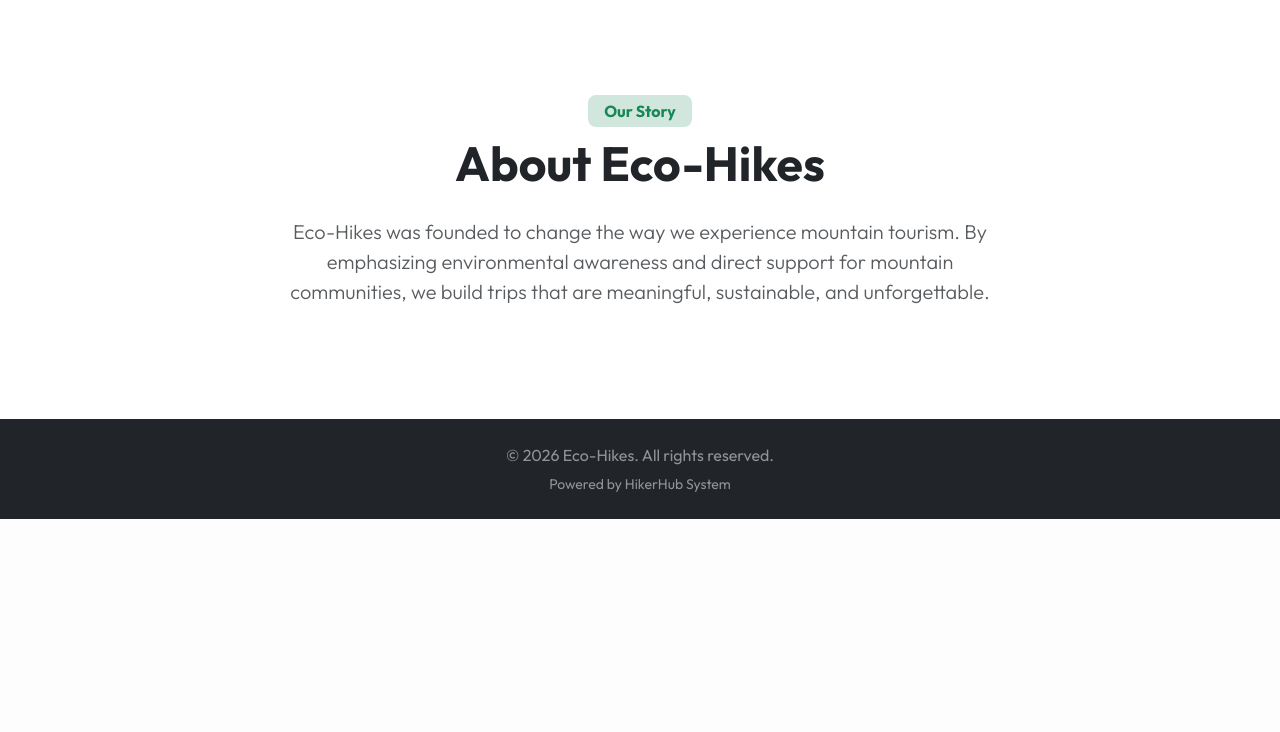
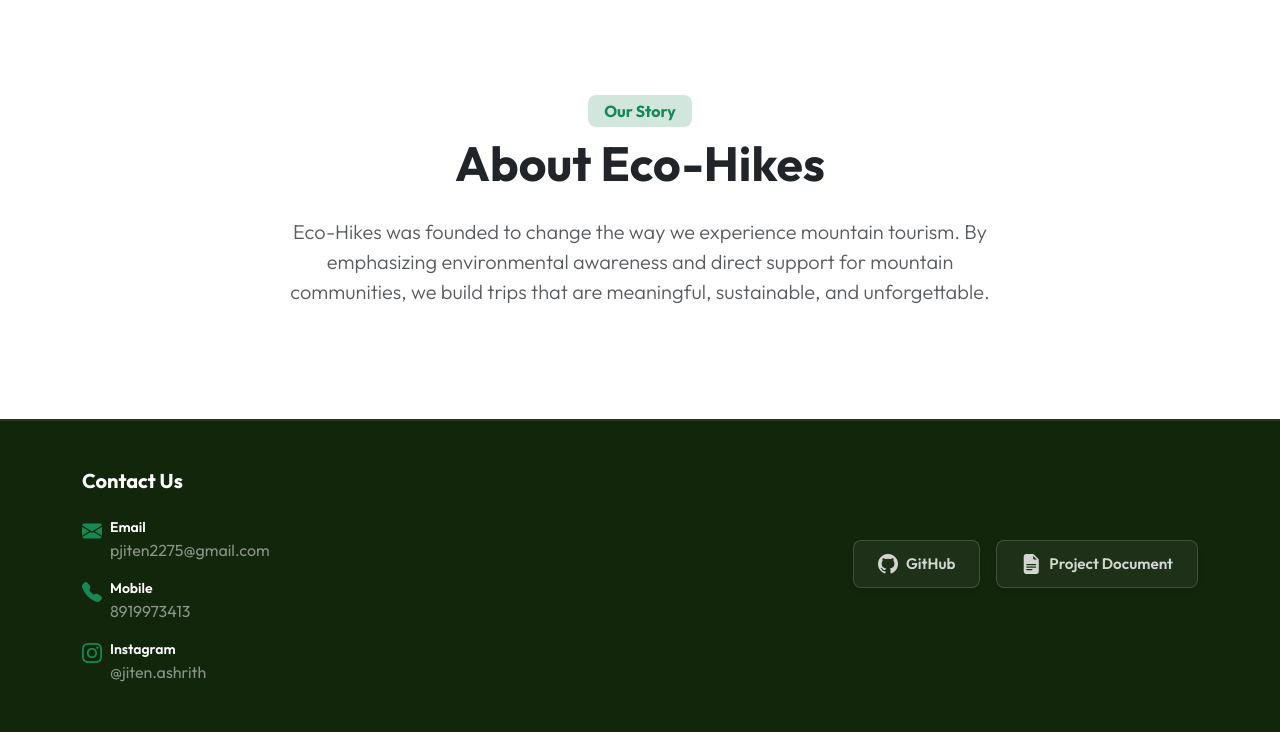
Before and after one commit to P-Jiten-2005/trekking-management-23f3001887, a Flask app: page / in a window 1280 px wide. Shown: the part 2647-3379 px from the top of the page. Before the commit the page ends 3166 px from the top, so only its background shows below. Run offline with Flask 3, Linux system fonts and the light colour scheme.

Commit message:
feat: redesign footer layout with contact details and action buttons

```diff
--- a/static/css/custom.css
+++ b/static/css/custom.css
@@ -326,3 +326,42 @@ html {
 .trek-card-link-red:hover {
     color: #64112a !important;
 }
+
+/* Footer Redesign */
+.footer-custom {
+    background-color: #12260c !important;
+    border-top: 2px solid rgba(255, 255, 255, 0.08);
+}
+
+.footer-link {
+    transition: color 0.2s ease, text-decoration 0.2s ease;
+}
+
+.footer-link:hover {
+    color: #a3e635 !important;
+    text-decoration: underline !important;
+}
+
+.btn-footer {
+    background-color: rgba(255, 255, 255, 0.05) !important;
+    color: rgba(255, 255, 255, 0.8) !important;
+    border: 1px solid rgba(255, 255, 255, 0.15) !important;
+    border-radius: 8px !important;
+    font-weight: 600;
+    font-size: 0.95rem;
+    transition: all 0.2s ease-in-out !important;
+    box-shadow: 0 4px 6px rgba(0, 0, 0, 0.05);
+}
+
+.btn-footer:hover {
+    background-color: #1E7A44 !important;
+    color: #ffffff !important;
+    border-color: #1E7A44 !important;
+    transform: translateY(-2px);
+    box-shadow: 0 8px 15px rgba(30, 122, 68, 0.3);
+}
+
+.btn-footer:focus {
+    outline: none;
+    box-shadow: 0 0 0 3px rgba(30, 122, 68, 0.4) !important;
+}
--- a/templates/base.html
+++ b/templates/base.html
@@ -7,6 +7,7 @@
     <link href="https://cdn.jsdelivr.net/npm/bootstrap@5.3.0/dist/css/bootstrap.min.css" rel="stylesheet">
     <link rel="stylesheet" href="{{ url_for('static', filename='css/custom.css') }}">
     <link href="https://fonts.googleapis.com/css2?family=Outfit:wght@300;400;600;700&display=swap" rel="stylesheet">
+    <link rel="stylesheet" href="https://cdn.jsdelivr.net/npm/bootstrap-icons@1.11.3/font/bootstrap-icons.min.css">
 </head>
 <body>
     <nav class="navbar navbar-expand-lg navbar-dark glass-navbar sticky-top mb-4">
--- a/templates/index.html
+++ b/templates/index.html
@@ -7,6 +7,7 @@
     <link href="https://cdn.jsdelivr.net/npm/bootstrap@5.3.0/dist/css/bootstrap.min.css" rel="stylesheet">
     <link rel="stylesheet" href="{{ url_for('static', filename='css/custom.css') }}">
     <link href="https://fonts.googleapis.com/css2?family=Outfit:wght@300;400;600;700&display=swap" rel="stylesheet">
+    <link rel="stylesheet" href="https://cdn.jsdelivr.net/npm/bootstrap-icons@1.11.3/font/bootstrap-icons.min.css">
 </head>
 <body>
 
@@ -175,10 +176,47 @@
     </section>
 
     <!-- Footer -->
-    <footer class="py-4 bg-dark text-white-50 text-center">
+    <footer class="footer-custom py-5 text-white-50">
         <div class="container">
-            <p class="mb-1">&copy; 2026 Eco-Hikes. All rights reserved.</p>
-            <small>Powered by HikerHub System</small>
+            <div class="row align-items-center g-4">
+                <!-- Left Side: Contact Us -->
+                <div class="col-md-7 text-start">
+                    <h5 class="text-white fw-bold mb-4">Contact Us</h5>
+                    <div class="mb-3 d-flex align-items-start">
+                        <i class="bi bi-envelope-fill me-2 fs-5 text-success"></i>
+                        <div>
+                            <span class="d-block text-white fw-semibold small">Email</span>
+                            <a href="mailto:pjiten2275@gmail.com" class="footer-link text-white-50 text-decoration-none">pjiten2275@gmail.com</a>
+                        </div>
+                    </div>
+                    <div class="mb-3 d-flex align-items-start">
+                        <i class="bi bi-telephone-fill me-2 fs-5 text-success"></i>
+                        <div>
+                            <span class="d-block text-white fw-semibold small">Mobile</span>
+                            <a href="tel:+918919973413" class="footer-link text-white-50 text-decoration-none">8919973413</a>
+                        </div>
+                    </div>
+                    <div class="d-flex align-items-start">
+                        <i class="bi bi-instagram me-2 fs-5 text-success"></i>
+                        <div>
+                            <span class="d-block text-white fw-semibold small">Instagram</span>
+                            <a href="https://instagram.com/jiten.ashrith" target="_blank" rel="noopener noreferrer" class="footer-link text-white-50 text-decoration-none">@jiten.ashrith</a>
+                        </div>
+                    </div>
+                </div>
+
+                <!-- Right Side: Action Buttons -->
+                <div class="col-md-5 d-flex flex-wrap justify-content-start justify-content-md-end align-items-center gap-3 mt-4 mt-md-0">
+                    <a href="https://github.com/P-Jiten-2005" target="_blank" rel="noopener noreferrer" class="btn btn-footer d-inline-flex align-items-center justify-content-center px-4 py-2 text-decoration-none">
+                        <i class="bi bi-github me-2 fs-5"></i>
+                        GitHub
+                    </a>
+                    <a href="https://docs.google.com/document/u/2/d/e/2PACX-1vQvgzwz2tFt96B8VApnHqWqlP3LtPDbnxYwAPyr8VOffLCm_Zh2JuTa51z7d1CNJbrZKC0oWPredYcV/pub" target="_blank" rel="noopener noreferrer" class="btn btn-footer d-inline-flex align-items-center justify-content-center px-4 py-2 text-decoration-none">
+                        <i class="bi bi-file-earmark-text-fill me-2 fs-5"></i>
+                        Project Document
+                    </a>
+                </div>
+            </div>
         </div>
     </footer>
 
```
